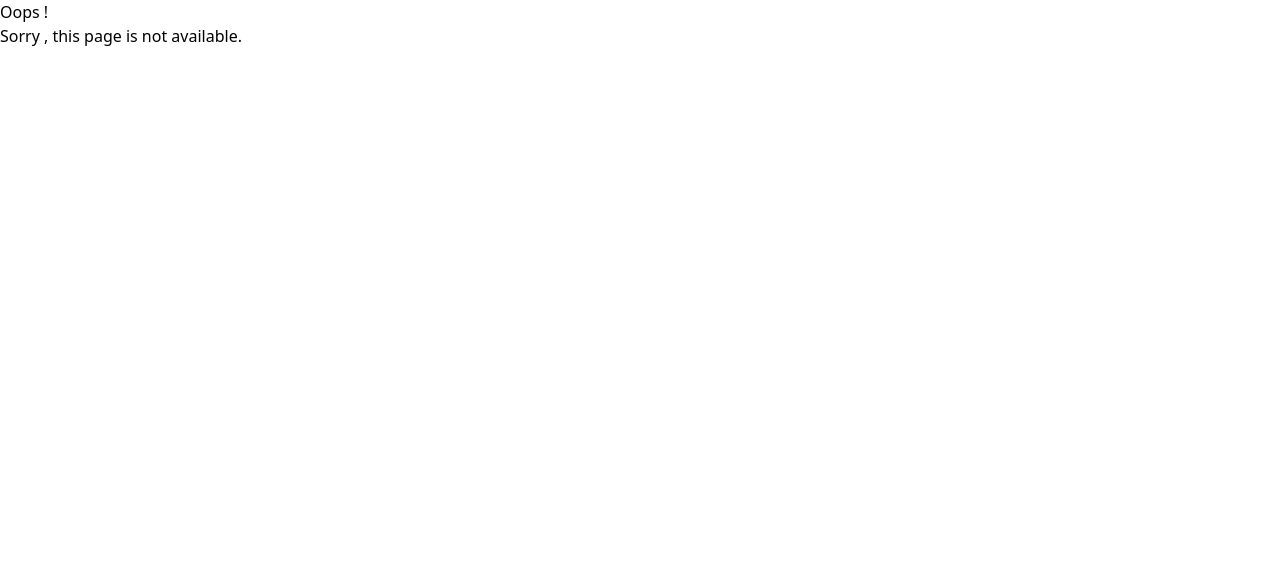
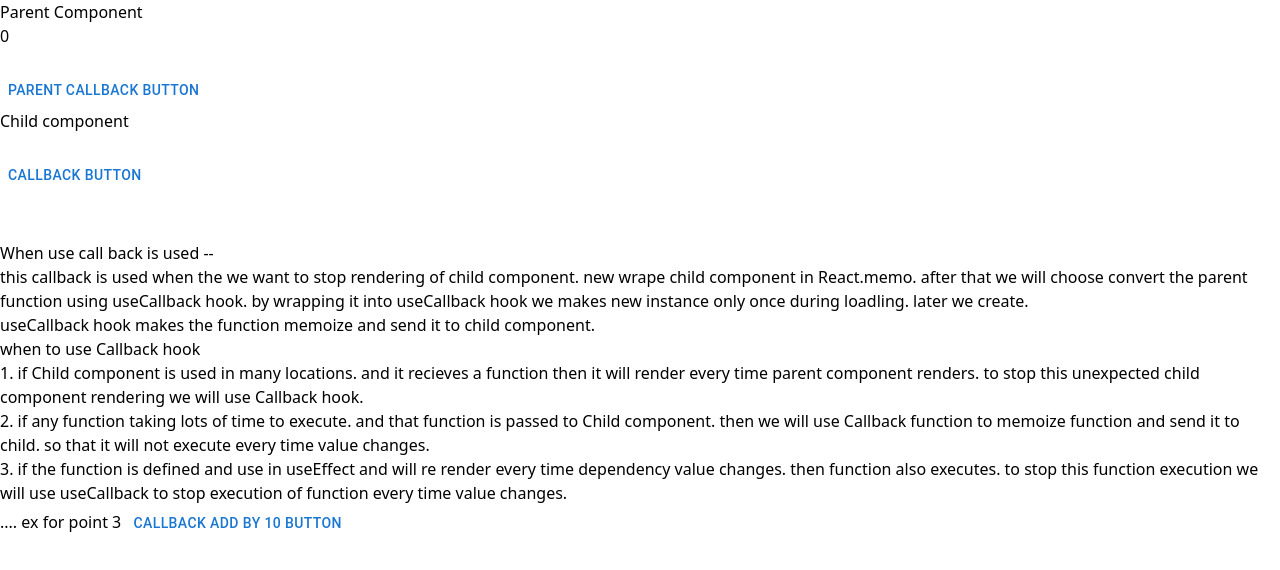
Before and after one commit to atishbagate/tast_1, a React (Vite) app: page /parent in a window 1280 px wide. Shown: the top 570 px of the page. Built offline with nearby package versions, Linux system fonts and the light colour scheme.

Commit message:
useCallback Notes added

```diff
--- a/db.json
+++ b/db.json
@@ -22,6 +22,6 @@
     "name": "typicode"
   },
   "counter": {
-    "count": 3
+    "count": -2
   }
 }
--- a/src/App.tsx
+++ b/src/App.tsx
@@ -2,14 +2,16 @@ import { createBrowserRouter, createRoutesFromElements, Route } from "react-rout
 import Counter from "./Pages/Counter";
 import Home from "./Pages/Home/Home";
 import ErrorPage from "./Pages/ErrorPage/ErrorPage";
+import Parent from "./Pages/CallBackHook/Parent";
 
 
 export const router = createBrowserRouter(
   createRoutesFromElements(
     <>
-     <Route path="*" element = {<ErrorPage/>} />
+    <Route path="*" element = {<ErrorPage/>} />
     <Route path="/" element={<Counter />} />
     <Route path="/home" element={<Home/>} />
+    <Route path="/parent" element={<Parent/>} />
     </>
   )
 )
--- /dev/null
+++ b/src/Pages/CallBackHook/Child.tsx
@@ -0,0 +1,43 @@
+import { Button } from "@mui/material";
+import { memo } from "react";
+
+const Child = ({ addByTenCallback, counterCallback }) => {
+
+    return (
+        <>
+            {
+                console.log("Child component")
+            }
+            <h2>Child component</h2>
+            <br />
+            {/* <Button onClick={counter}>Callback Button</Button>  */}
+            <Button onClick={counterCallback}>Callback Button</Button>
+            <br /><br /><br />
+            <p>When use call back is used -- <br />
+                this callback is used when the we want to stop rendering of child component.
+                new wrape child component in React.memo.
+                after that we will choose convert the parent function using useCallback hook.
+                by wrapping it into useCallback hook we makes new instance only once during loadling.
+                later we create.
+                <br />
+                useCallback hook makes the function memoize and send it to child component.
+
+                <br />
+                when to use Callback hook
+                <br />
+                1. if Child component is used in many locations. and it recieves a function then it will render every time parent component renders.
+                to stop this unexpected child component rendering we will use Callback hook.
+                <br />
+                2. if any function taking lots of time to execute. and that function is passed to Child component.
+                then we will use Callback function to memoize function and send it to child. so that it will not execute every time value changes.
+                <br />
+                3. if the function is defined and use in useEffect and will re render every time dependency value changes.
+                then function also executes. to stop this function execution we will use useCallback to stop execution of function every time value changes.
+                <br /><span>.... ex for point 3 </span>
+                <Button onClick={addByTenCallback}>Callback Add By 10 Button</Button>
+            </p>
+        </>
+    )
+}
+
+export default memo(Child);
--- /dev/null
+++ b/src/Pages/CallBackHook/Parent.tsx
@@ -0,0 +1,40 @@
+import { useCallback, useEffect, useState } from "react";
+import Child from "./Child"
+import { Button } from "@mui/material";
+
+const Parent = () => {
+
+    const [count,setCount] = useState(0);
+
+    // const counter = () => {
+    //     setCount((preValue)=> preValue + 1);
+    // }
+
+    const counterCallback = useCallback(
+        ()=>{
+            setCount((preValue)=> preValue + 1);
+        },[]
+    );
+
+    // ex for point 3
+    const addByTenCallback = useCallback(()=>{
+        setCount((preValue) => preValue + 10 );
+    },[]);
+    useEffect(() => {
+    console.log("useEffect called.");
+    },[addByTenCallback]);
+
+    return (
+        <>
+        <h2>Parent Component</h2>
+        <h4>{count}</h4>
+        <br />
+        <Button onClick={counterCallback}>Parent callback Button</Button>
+        <Child addByTenCallback={addByTenCallback}  counterCallback={counterCallback}/>
+
+        <br />
+        </>
+    )
+}
+
+export default Parent;
--- a/src/Pages/Counter.tsx
+++ b/src/Pages/Counter.tsx
@@ -1,7 +1,7 @@
 import  {MouseEvent} from 'react';
 import { Post_Counter, selectCount, setCount } from "../slices/CounterSlice";
 import { useAppDispatch, useAppSelector } from "../slices/appHooks"
-
+import Button from '@mui/material/Button';
 
 export default function Counter() {
   const dispatch = useAppDispatch();
@@ -23,9 +23,9 @@ const subtractHandler= (e:MouseEvent<HTMLButtonElement>) :void => {
   return (
     <div>
       <p>Counter</p>
-      <h2>{counter}</h2>
-      <button onClick={addHandler}>Add</button>
-      <button onClick={subtractHandler}>Subtract</button>
+      <h2 className='pl-3'>{counter}</h2>
+      <Button variant="contained"onClick={addHandler}>Add</Button>
+      <Button variant="contained" onClick={subtractHandler}>Subtract</Button>
     </div>
   )
 }
```
Also changed, not shown: 1 other file (tests, documents, lock files or other folders).
